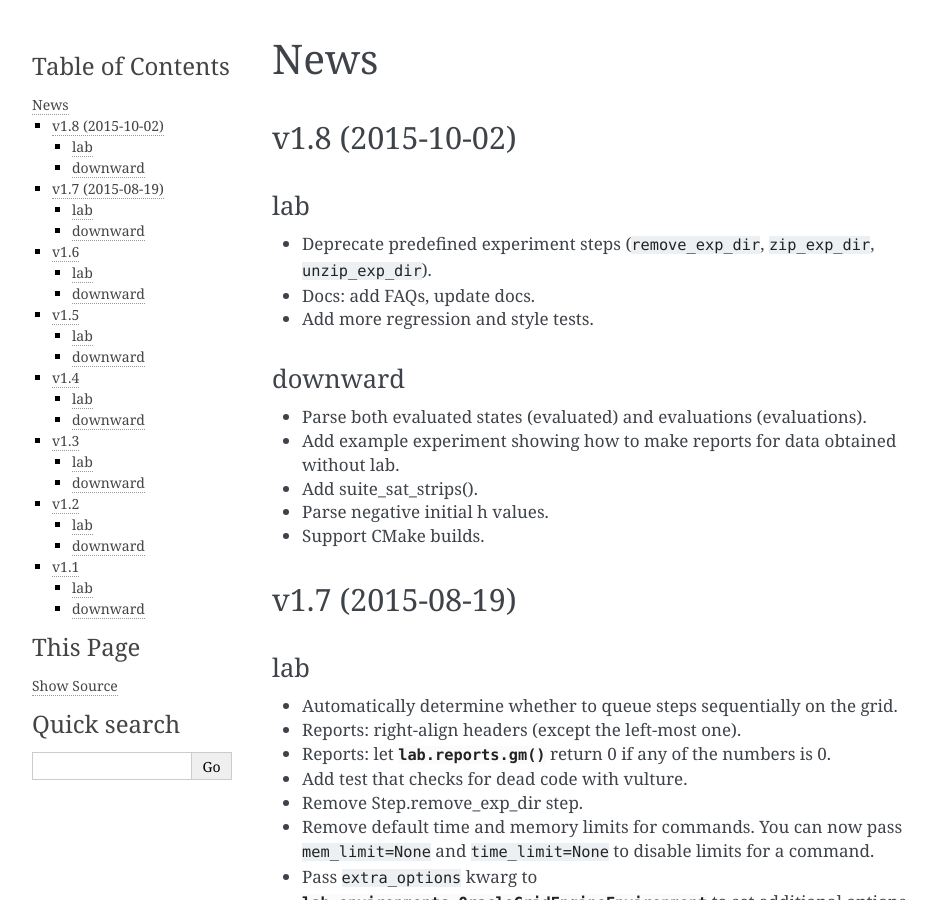
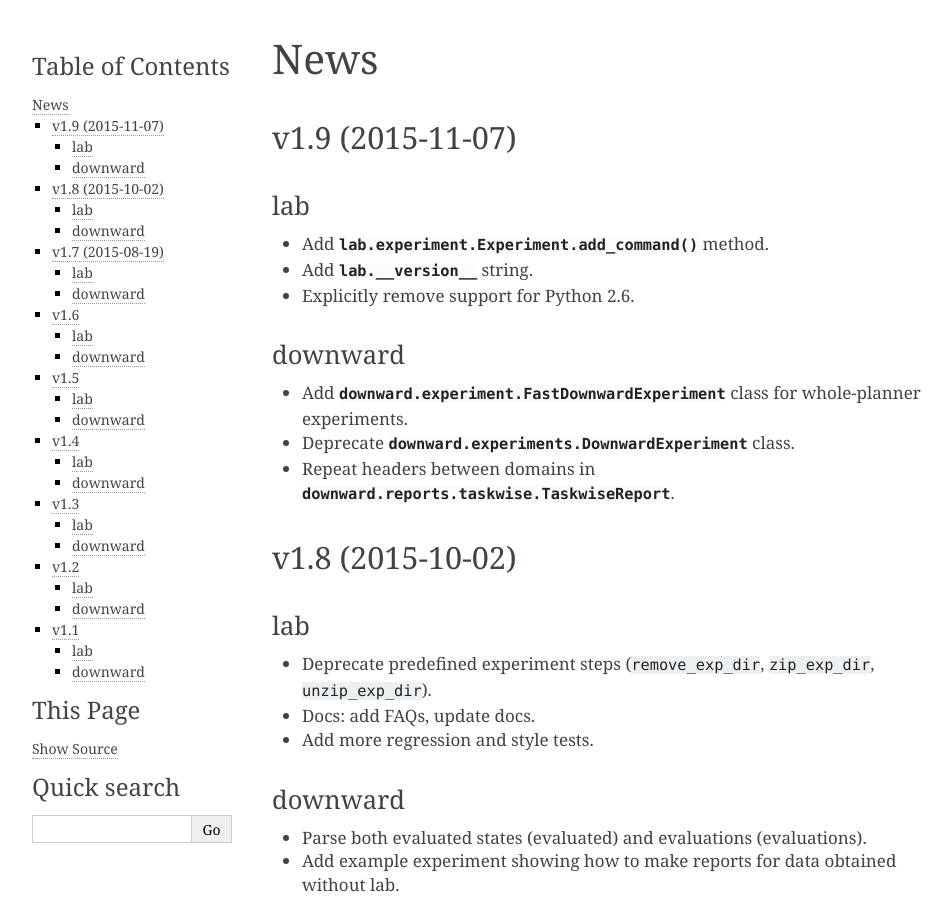
Before and after one commit to aibasel/lab, a Sphinx documentation site: the page built from docs/news.rst, in a window 1280 px wide and 900 px high. Shown: the whole window, without its empty margins (148-1100 px from the left). Built offline with Sphinx 7.4.7, drawn with Linux system fonts in a browser that asks for light colours.

Commit message:
update docs for version 1.9

```diff
--- a/docs/downward.experiments.rst
+++ b/docs/downward.experiments.rst
@@ -1,5 +1,5 @@
-:mod:`downward.experiments` --- Fast Downward experiments
-=========================================================
+:mod:`downward.experiments` --- Fast Downward experiments (deprecated)
+======================================================================
 .. autoclass:: downward.experiments.DownwardExperiment
    :members:
 
--- a/docs/downward.faq.rst
+++ b/docs/downward.faq.rst
@@ -14,7 +14,7 @@
 
 You can add your parser to all experiment runs with::
 
-    exp.add_search_parser('path/to/myparser.py')
+    exp.add_command('myparser', ['path/to/myparser.py'])
 
 
 How can I combine the results from multiple experiments?
--- a/docs/downward.tutorial.rst
+++ b/docs/downward.tutorial.rst
@@ -41,4 +41,4 @@ You can use this file as a basis for your own experiments.
 .. literalinclude:: ../examples/lmcut.py
 
 Have a look at other Fast Downward experiments in the ``examples`` directory
-and the `downward API <downward.experiments.html>`_.
+and the `downward API <downward.experiment.html>`_.
--- a/docs/lab.experiment.rst
+++ b/docs/lab.experiment.rst
@@ -71,3 +71,6 @@
 .. autoclass:: lab.steps.Step
    :members:
    :undoc-members:
+
+.. autodata:: lab.__version__
+   :annotation:
--- a/docs/news.rst
+++ b/docs/news.rst
@@ -1,5 +1,21 @@
 News
 ====
+
+v1.9 (2015-11-07)
+-----------------
+
+lab
+^^^
+* Add :func:`lab.experiment.Experiment.add_command()` method.
+* Add :py:data:`lab.__version__` string.
+* Explicitly remove support for Python 2.6.
+
+downward
+^^^^^^^^
+* Add :py:class:`downward.experiment.FastDownwardExperiment` class for whole-planner experiments.
+* Deprecate :py:class:`downward.experiments.DownwardExperiment` class.
+* Repeat headers between domains in :py:class:`downward.reports.taskwise.TaskwiseReport`.
+
 
 v1.8 (2015-10-02)
 -----------------
--- a/lab/__init__.py
+++ b/lab/__init__.py
@@ -15,4 +15,5 @@
 # You should have received a copy of the GNU General Public License
 # along with this program.  If not, see <http://www.gnu.org/licenses/>.
 
+#: lab version number. A "+" is appended to all non-tagged revisions.
 __version__ = '1.8+'
```
Also changed, not shown: 4 other files.
